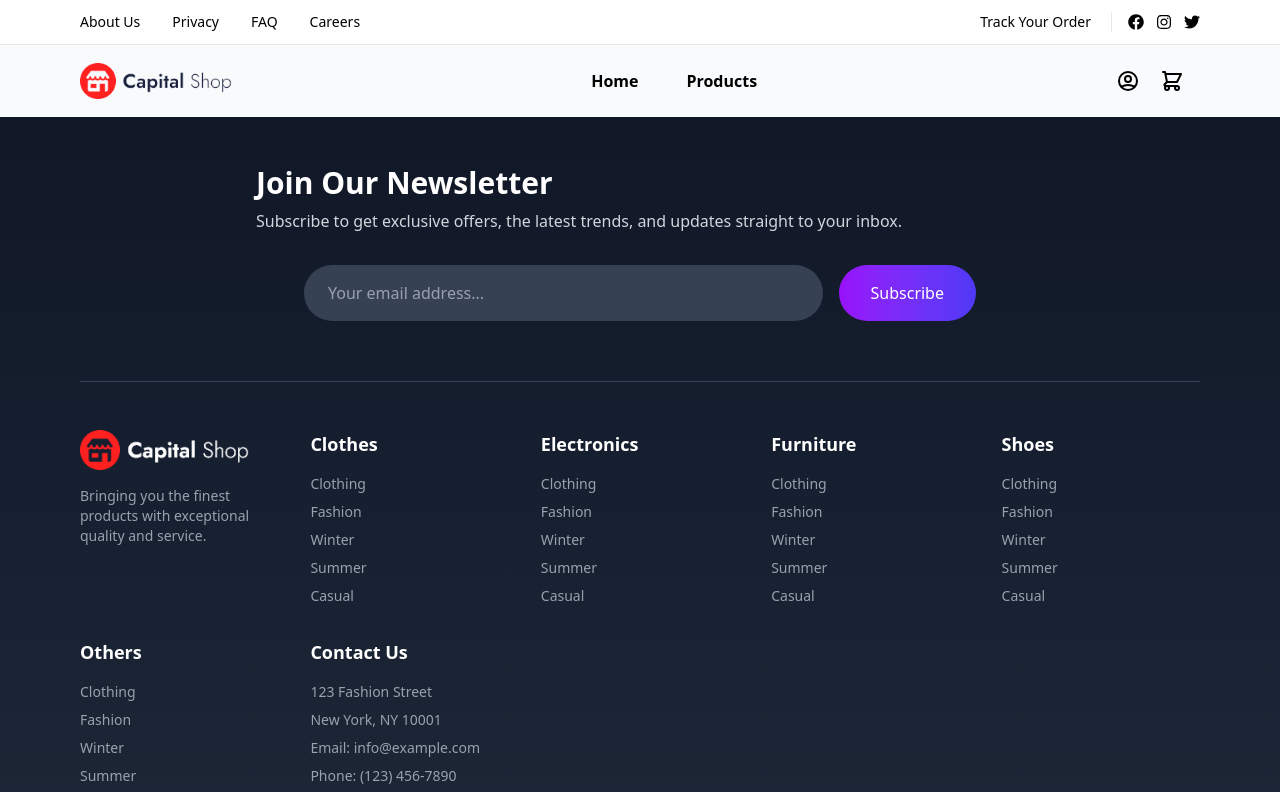
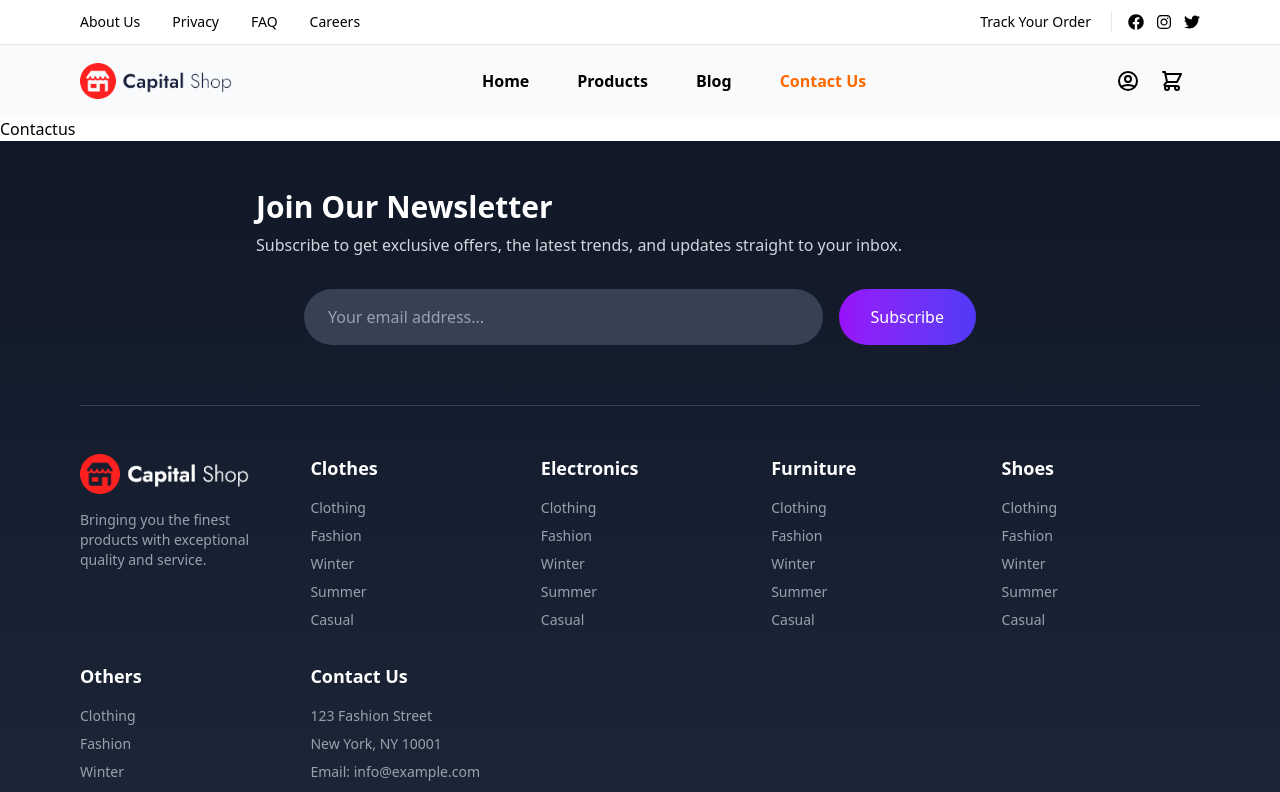
Before and after one commit to Himanshu-coder007/Capital-Shop, a React (Vite) app: page /contact in a window 1280 px wide. Shown: the top 792 px of the page. Built offline with nearby package versions, Linux system fonts and the light colour scheme.

Commit message:
some changes

```diff
--- a/src/App.jsx
+++ b/src/App.jsx
@@ -5,6 +5,8 @@ import "react-toastify/dist/ReactToastify.css";
 import Header from "./components/Header/Header";
 import Loader from "./components/Loader/Loader";
 import Footer from "./components/Footer/Footer";
+import Blog from "./pages/Blog/Blog";
+import Contactus from "./pages/Contact Us/Contactus";
 
 // ScrollToTop component
 const ScrollToTop = () => {
@@ -81,6 +83,22 @@ function App() {
                 </Suspense>
               }
             />
+            <Route
+              path="/blog"
+              element={
+                <Suspense fallback={<Loader />}>
+                  <Blog />
+                </Suspense>
+              }
+            />
+            <Route
+              path="/contact"
+              element={
+                <Suspense fallback={<Loader />}>
+                  <Contactus />
+                </Suspense>
+              }
+            />
 
             {/* Authentication routes */}
             <Route
--- a/src/components/Header/Header.jsx
+++ b/src/components/Header/Header.jsx
@@ -1,6 +1,6 @@
 import React from "react";
 import { useDispatch, useSelector } from "react-redux";
-import { Link } from "react-router-dom";
+import { Link, useLocation } from "react-router-dom";
 import Logo from "../../assets/images/logo.png";
 import AccountSlice from "../../pages/Login/AccountSlice";
 import { getLoginSuccess, quantityItem } from "../../redux/selectors";
@@ -37,6 +37,16 @@ const Header = () => {
   const quantity = useSelector(quantityItem);
   const LoginSuccess = useSelector(getLoginSuccess);
   const dispatch = useDispatch();
+  const location = useLocation();
+
+  // Function to check if a path is active
+  const isActive = (path) => {
+    // Special case for home to handle exact match
+    if (path === "/home") {
+      return location.pathname === "/home" || location.pathname === "/";
+    }
+    return location.pathname.startsWith(path);
+  };
 
   return (
     <div className="font-jost">
@@ -85,15 +95,35 @@ const Header = () => {
         <div className="hidden md:flex flex-col md:flex-row max-w-full">
           <Link
             to="/home"
-            className="md:p-6 text-base font-bold cursor-pointer hover:text-orange-500"
+            className={`md:p-6 text-base font-bold cursor-pointer ${
+              isActive("/home") ? "text-orange-500" : "hover:text-orange-500"
+            }`}
           >
             Home
           </Link>
           <Link
-            to="/category/products" // You can adjust this route as needed
-            className="md:p-6 text-base font-bold cursor-pointer hover:text-orange-500"
+            to="/category/products"
+            className={`md:p-6 text-base font-bold cursor-pointer ${
+              isActive("/category") ? "text-orange-500" : "hover:text-orange-500"
+            }`}
           >
             Products
+          </Link>
+          <Link
+            to="/blog"
+            className={`md:p-6 text-base font-bold cursor-pointer ${
+              isActive("/blog") ? "text-orange-500" : "hover:text-orange-500"
+            }`}
+          >
+            Blog
+          </Link>
+          <Link
+            to="/contact"
+            className={`md:p-6 text-base font-bold cursor-pointer ${
+              isActive("/contact") ? "text-orange-500" : "hover:text-orange-500"
+            }`}
+          >
+            Contact Us
           </Link>
         </div>
         <div className="flex flex-row items-center">
--- /dev/null
+++ b/src/pages/Blog/Blog.jsx
@@ -0,0 +1,9 @@
+import React from 'react'
+
+const Blog = () => {
+  return (
+    <div>Blog</div>
+  )
+}
+
+export default Blog
--- /dev/null
+++ b/src/pages/Contact Us/Contactus.jsx
@@ -0,0 +1,9 @@
+import React from 'react'
+
+const Contactus = () => {
+  return (
+    <div>Contactus</div>
+  )
+}
+
+export default Contactus
```
